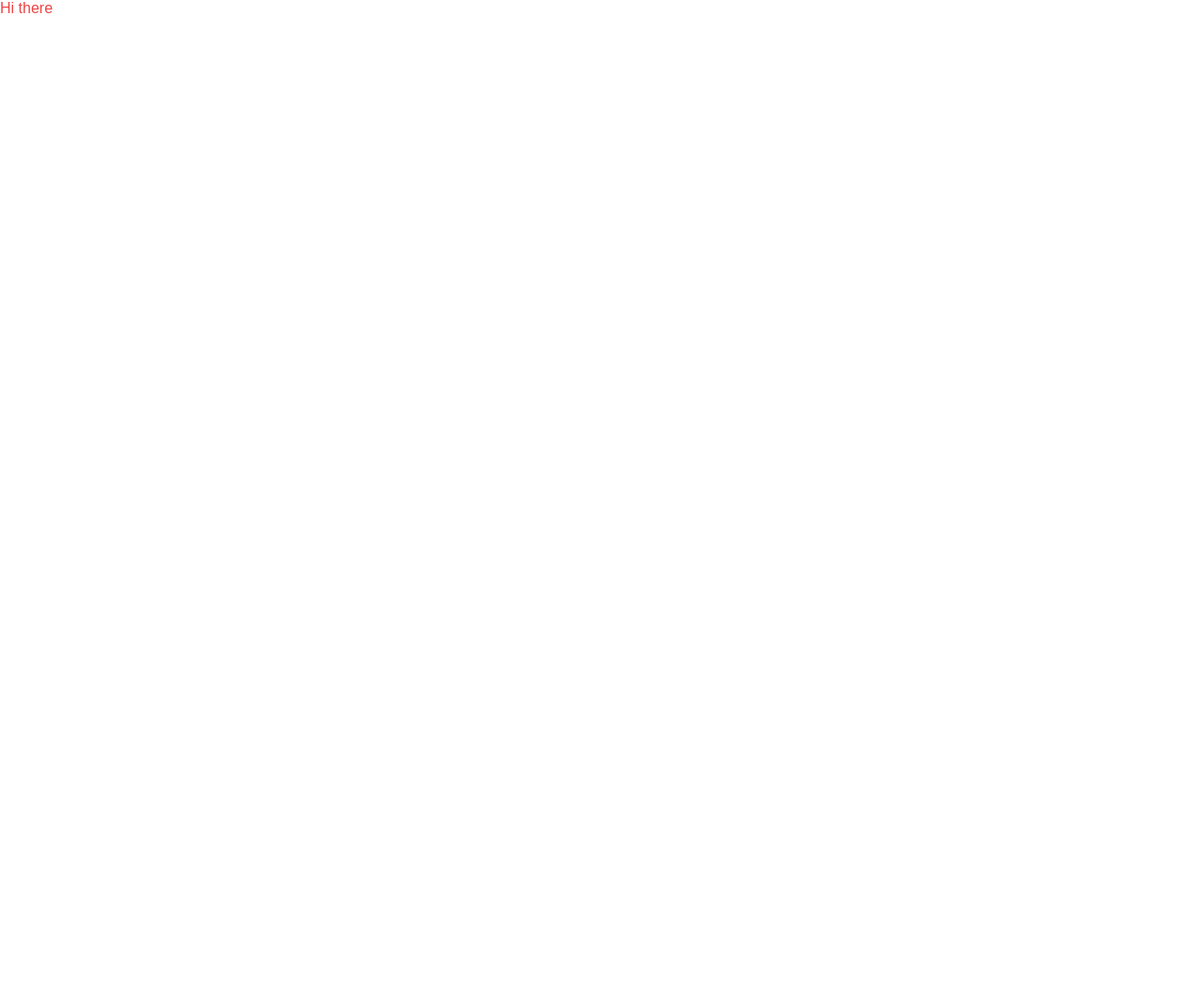
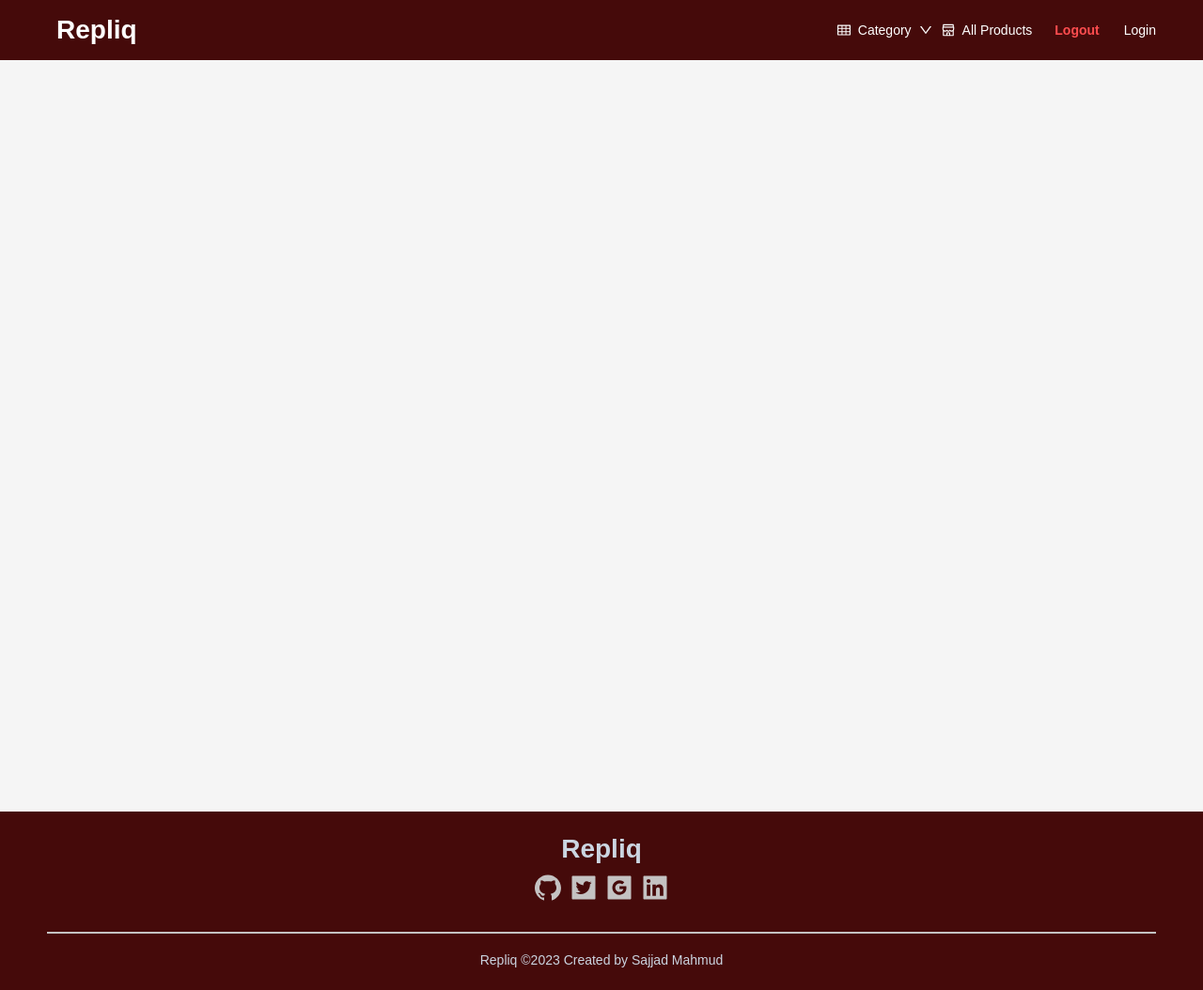
Before and after one commit to Springhawk27/repliq-frontend, a Next.js app: page / in a window 1280 px wide. Shown: the whole page at 94% size. Before the commit the page ends 800 px from the top, so only its background shows below. Built offline with nearby package versions, Linux system fonts and the light colour scheme.

Commit message:
root layout implemented

```diff
--- /dev/null
+++ b/src/components/Layouts/RootLayout.js
@@ -0,0 +1,306 @@
+import {
+  ShopOutlined,
+  DesktopOutlined,
+  GithubOutlined,
+  LinkedinFilled,
+  GoogleSquareFilled,
+  TwitterSquareFilled,
+  TableOutlined,
+  DownOutlined,
+} from "@ant-design/icons";
+import { Button, Dropdown, Layout, Menu, Space, Grid, Drawer } from "antd";
+const { Header, Content, Footer } = Layout;
+import styles from "@/styles/Home.module.css";
+import Link from "next/link";
+import { useState } from "react";
+
+const RootLayout = ({ children }) => {
+  const { useBreakpoint } = Grid;
+  const screens = useBreakpoint();
+
+  const [open, setOpen] = useState(false);
+  const [childrenDrawer, setChildrenDrawer] = useState(false);
+  const showDrawer = () => {
+    setOpen(true);
+  };
+  const onClose = () => {
+    setOpen(false);
+  };
+  const showChildrenDrawer = () => {
+    setChildrenDrawer(true);
+  };
+  const onChildrenDrawerClose = () => {
+    setChildrenDrawer(false);
+  };
+
+  const items = [
+    {
+      key: "1",
+      label: (
+        <Link
+          href="/cpu"
+          style={{
+            color: "black",
+          }}
+        >
+          Cpu / Processor
+        </Link>
+      ),
+    },
+    {
+      key: "2",
+      label: (
+        <Link
+          href="/motherboard"
+          style={{
+            color: "black",
+          }}
+        >
+          Motherboard
+        </Link>
+      ),
+    },
+    {
+      key: "3",
+      label: (
+        <Link
+          href="/ram"
+          style={{
+            color: "black",
+          }}
+        >
+          Ram
+        </Link>
+      ),
+    },
+    {
+      key: "4",
+      label: (
+        <Link
+          href="/powersupply"
+          style={{
+            color: "black",
+          }}
+        >
+          Power Supply Unit
+        </Link>
+      ),
+    },
+    {
+      key: "5",
+      label: (
+        <Link
+          href="/storagedevice"
+          style={{
+            color: "black",
+          }}
+        >
+          Storage Device
+        </Link>
+      ),
+    },
+    {
+      key: "6",
+      label: (
+        <Link
+          href="/monitor"
+          style={{
+            color: "black",
+          }}
+        >
+          Monitor
+        </Link>
+      ),
+    },
+    {
+      key: "7",
+      label: (
+        <Link
+          href="/gpu"
+          style={{
+            color: "black",
+          }}
+        >
+          GPU
+        </Link>
+      ),
+    },
+  ];
+  return (
+    <Layout>
+      <Header
+        className="bg-red-950"
+        style={{
+          display: "flex",
+          justifyContent: "space-between",
+        }}
+      >
+        <div className="brand-logo">
+          <h1>
+            <Link
+              href="/"
+              style={{
+                color: "white",
+                padding: "5px 10px",
+                borderRadius: "3px",
+              }}
+            >
+              Repliq
+            </Link>
+          </h1>
+        </div>
+        {screens.md ? (
+          <div className={styles.menu_items}>
+            <Dropdown
+              menu={{
+                items,
+              }}
+            >
+              <a onClick={(e) => e.preventDefault()}>
+                <Space>
+                  <TableOutlined />
+                  Category
+                  <DownOutlined />
+                </Space>
+              </a>
+            </Dropdown>
+
+            <Link href="/allcomponents">
+              <items>
+                <Space>
+                  <ShopOutlined />
+                  All Products
+                </Space>
+              </items>
+            </Link>
+
+            <items>
+              <Space>
+                <Button className="ms-2 font-bold" type="text" danger>
+                  Logout
+                </Button>
+              </Space>
+            </items>
+
+            <Link href="/login">
+              <Space>
+                <items>Login</items>
+              </Space>
+            </Link>
+          </div>
+        ) : (
+          <>
+            <div>
+              <Button
+                className="text-white font-bold text-xl"
+                type="text"
+                onClick={showDrawer}
+              >
+                Menu
+              </Button>
+            </div>
+
+            <Drawer
+              title="Menu"
+              width={250}
+              closable={false}
+              onClose={onClose}
+              open={open}
+            >
+              <div className="text-black flex flex-col gap-y-4">
+                <Dropdown
+                  menu={{
+                    items,
+                  }}
+                >
+                  <a onClick={(e) => e.preventDefault()}>
+                    <Space>
+                      <TableOutlined />
+                      Category
+                      <DownOutlined />
+                    </Space>
+                  </a>
+                </Dropdown>
+
+                <Link href="/allcomponents">
+                  <items>
+                    <Space>
+                      <ShopOutlined />
+                      All Components
+                    </Space>
+                  </items>
+                </Link>
+                <Link href="/pcbuilder">
+                  <items>
+                    <Space>
+                      <DesktopOutlined />
+                      PC Builder
+                    </Space>
+                  </items>
+                </Link>
+
+                <items>
+                  <Space>
+                    <Button className="ms-2 font-bold" type="text" danger>
+                      Logout
+                    </Button>
+                  </Space>
+                </items>
+
+                <Link href="/login">
+                  <Space>
+                    <items>Login</items>
+                  </Space>
+                </Link>
+              </div>
+            </Drawer>
+          </>
+        )}
+      </Header>
+
+      <Content
+        style={{
+          padding: "0 24px",
+          minHeight: "100vh",
+        }}
+      >
+        {children}
+      </Content>
+
+      <Footer
+        className="bg-red-950 text-slate-300"
+        style={{
+          textAlign: "center",
+        }}
+      >
+        <h2
+          style={{
+            fontSize: "28px",
+          }}
+        >
+          Repliq
+        </h2>
+        <p className={styles.social_icons}>
+          <Link href="https://github.com/Springhawk27" target="_blank">
+            <GithubOutlined />
+          </Link>
+          <Link href="https://www.twitter.com/" target="_blank">
+            <TwitterSquareFilled />
+          </Link>
+          <Link href="https://www.google.com/" target="_blank">
+            <GoogleSquareFilled />
+          </Link>
+          <Link
+            href="https://www.linkedin.com/in/sajjad-mahmud-3852a316b/"
+            target="_blank"
+          >
+            <LinkedinFilled />
+          </Link>
+        </p>
+        <div className={styles.line}></div>
+        Repliq ©2023 Created by Sajjad Mahmud
+      </Footer>
+    </Layout>
+  );
+};
+export default RootLayout;
--- a/src/pages/_app.js
+++ b/src/pages/_app.js
@@ -3,5 +3,5 @@ import "@/styles/globals.css";
 export default function App({ Component, pageProps }) {
   const getLayout = Component.getLayout || ((page) => page);
 
-  return <Component {...pageProps} />;
+  return getLayout(<Component {...pageProps} />);
 }
--- a/src/pages/index.js
+++ b/src/pages/index.js
@@ -1,3 +1,5 @@
+import RootLayout from "@/components/Layouts/RootLayout";
+
 import Head from "next/head";
 import React from "react";
 
@@ -10,9 +12,12 @@ const HomePage = () => {
         <meta name="viewport" content="width=device-width, initial-scale=1" />
         <link rel="icon" href="/favicon.ico" />
       </Head>
-      <p className="text-red-500">Hi there</p>
     </>
   );
 };
 
 export default HomePage;
+
+HomePage.getLayout = function getLayout(page) {
+  return <RootLayout>{page}</RootLayout>;
+};
--- /dev/null
+++ b/src/styles/Home.module.css
@@ -0,0 +1,22 @@
+.social_icons {
+  padding: 10px 0;
+}
+.social_icons a {
+  font-size: 28px;
+  margin: 12px 5px;
+  color: #c4c2c2;
+}
+
+.menu_items a {
+  font-size: 14px;
+  text-decoration: none;
+  color: white;
+  text-transform: capitalize;
+  margin-left: 10px;
+}
+
+.line {
+  height: 2px;
+  margin: 20px 0;
+  background: #c4c2c2;
+}
```
